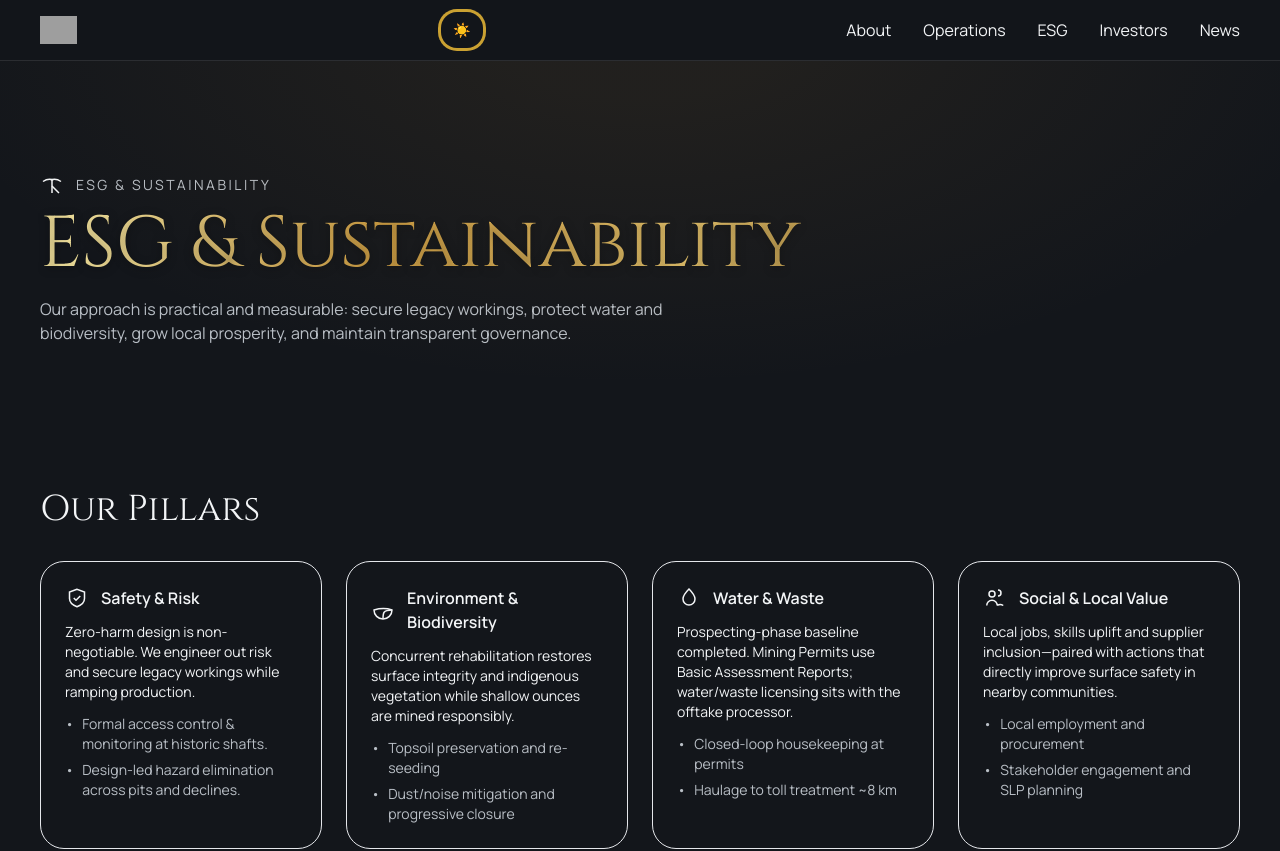
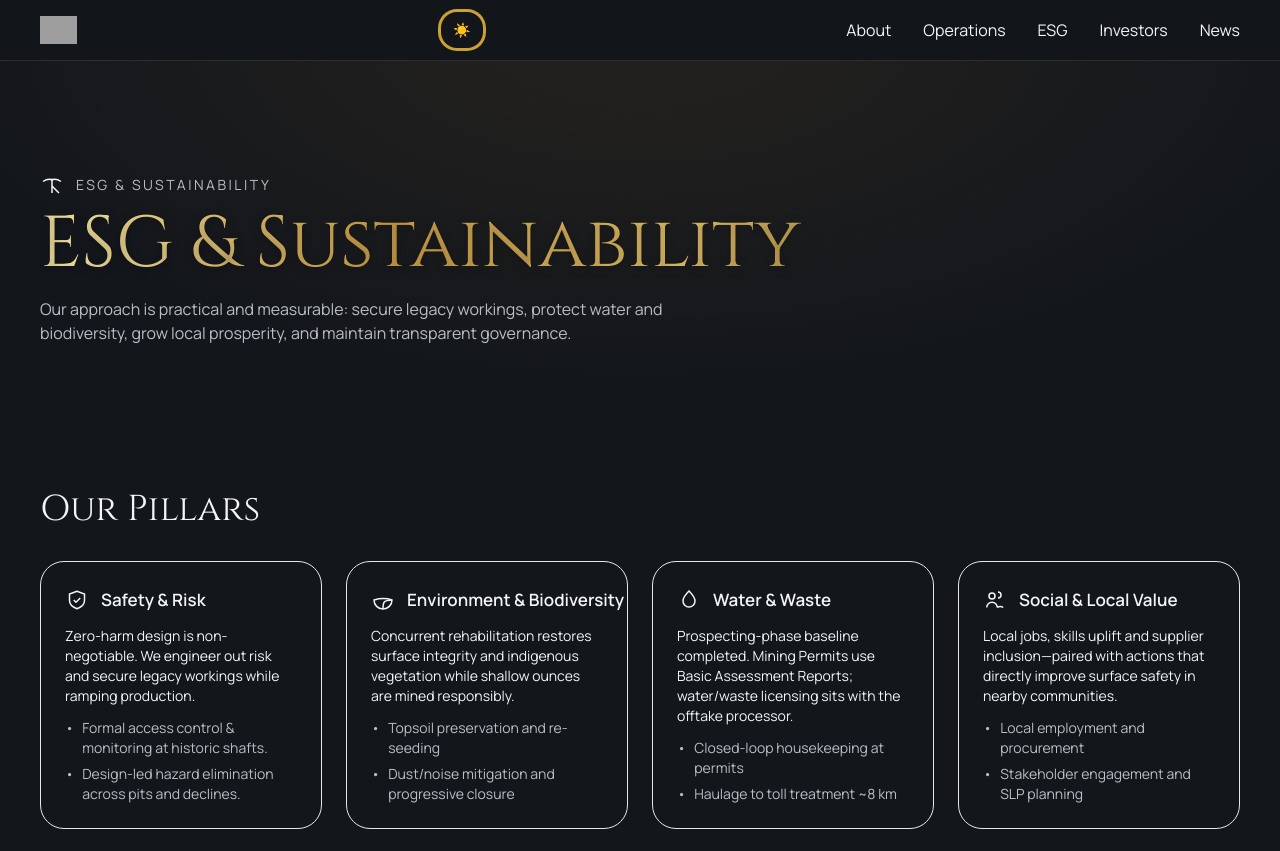
Before and after one commit to Capdavid777/gold-ore, a Next.js app: page /esg in a window 1280 px wide. Shown: the top 851 px of the page. Built offline with nearby package versions, Linux system fonts and the light colour scheme; no server answers; grey boxes are pictures that could not be loaded.

Commit message:
Update page.tsx

```diff
--- a/src/app/esg/page.tsx
+++ b/src/app/esg/page.tsx
@@ -136,10 +136,14 @@ export default function ESGPage() {
               transition={{ duration: 0.4 }}
               className="group rounded-3xl border border-surface-3/50 bg-surface-2/40 p-6 hover:border-accent-gold/50"
             >
-              <div className="flex items-center gap-3">
+              {/* Header row normalized so titles align and stay on one line on xl+ */}
+              <div className="flex items-center gap-3 min-h-[28px]">
                 <span className="text-accent-gold">{p.icon}</span>
-                <h3 className="font-semibold">{p.title}</h3>
+                <h3 className="font-semibold text-[15px] md:text-[16px] xl:text-[17px] xl:whitespace-nowrap">
+                  {p.title}
+                </h3>
               </div>
+
               <p className="mt-3 text-sm text-text-secondary">{p.body}</p>
               {p.bullets && (
                 <ul className="mt-3 space-y-1.5 text-sm text-text-muted">
@@ -319,15 +323,7 @@ export default function ESGPage() {
       {/* Scoped shimmer styles */}
       <style jsx>{`
         .text-gold-shimmer {
-          background: linear-gradient(
-            100deg,
-            #8f6b29 0%,
-            #e6c46d 20%,
-            #f7e7a1 40%,
-            #cf9f44 60%,
-            #e6c46d 80%,
-            #8f6b29 100%
-          );
+          background: linear-gradient(100deg, #8f6b29 0%, #e6c46d 20%, #f7e7a1 40%, #cf9f44 60%, #e6c46d 80%, #8f6b29 100%);
           -webkit-background-clip: text;
           background-clip: text;
           color: transparent;
```
